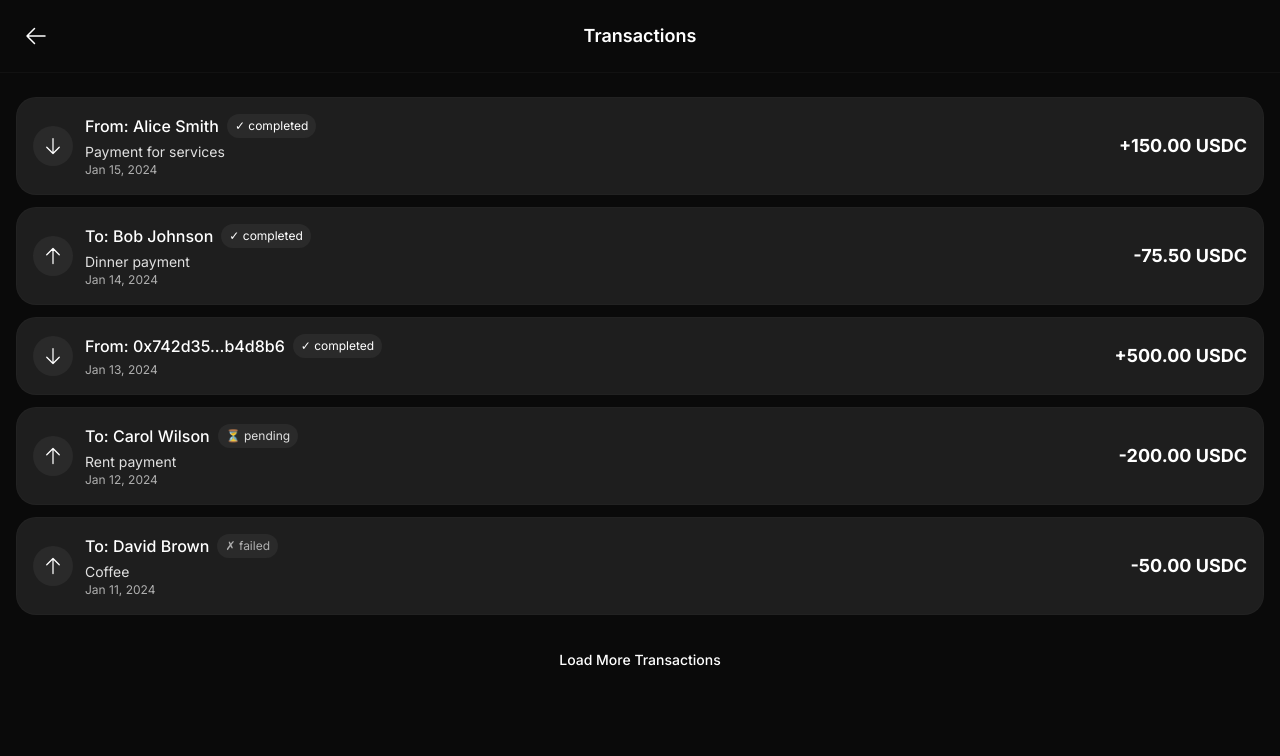
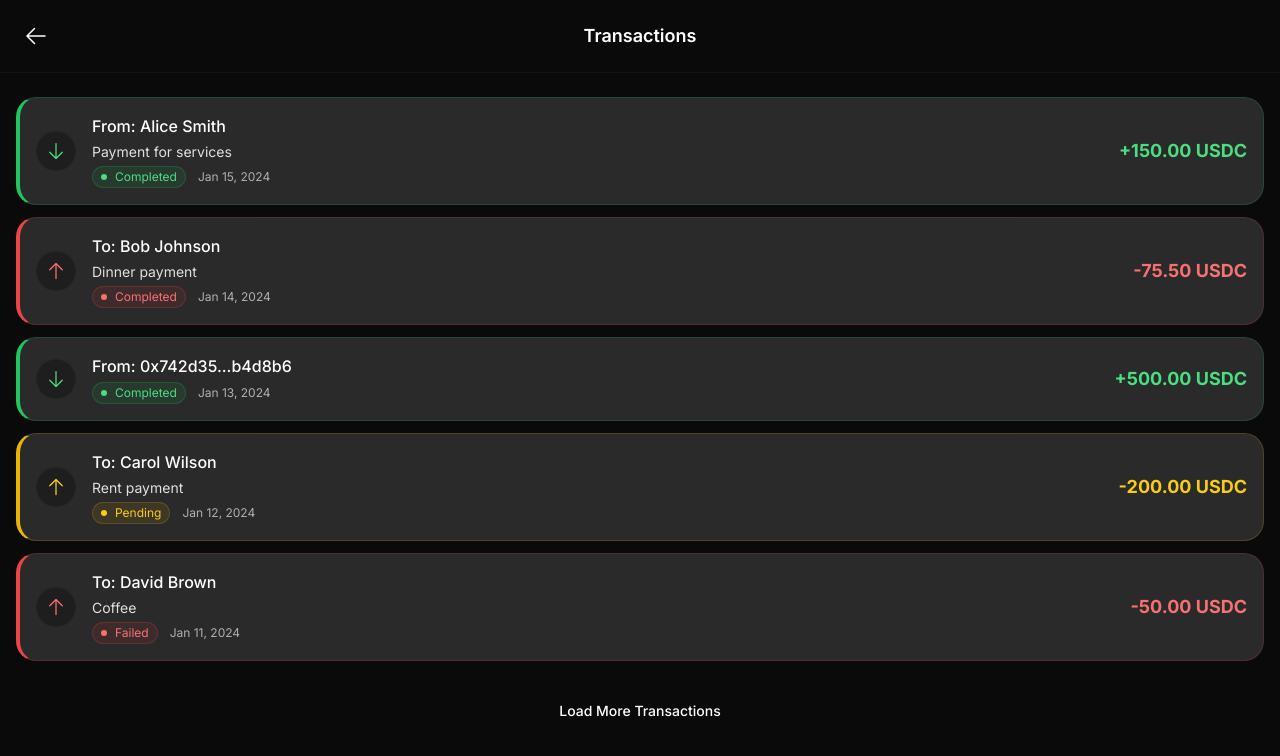
Before and after one commit to useaura/frontend, a React (Vite) app: page /transactions in a window 1280 px wide. Shown: the top 756 px of the page. Built offline with nearby package versions, Linux system fonts and the light colour scheme; a web font is replaced by a local one.

Commit message:
updated the transaction page to match the Home page recentraction element

```diff
--- a/src/pages/Transactions/Transactions.tsx
+++ b/src/pages/Transactions/Transactions.tsx
@@ -1,4 +1,5 @@
 import { useNavigate } from 'react-router-dom';
+import { motion, AnimatePresence } from 'framer-motion';
 import { ArrowLeftIcon, ArrowDownIcon, ArrowUpIcon } from '@heroicons/react/24/outline';
 
 type Transaction = {
@@ -9,6 +10,38 @@ type Transaction = {
   date: string;
   status: 'completed' | 'pending' | 'failed';
   narration?: string;
+};
+
+// Animation variants
+const containerVariants = {
+  hidden: { opacity: 0 },
+  visible: {
+    opacity: 1,
+    transition: {
+      staggerChildren: 0.05,
+    },
+  },
+};
+
+const transactionItemVariants = {
+  hidden: { opacity: 0, x: -20 },
+  visible: {
+    opacity: 1,
+    x: 0,
+    transition: {
+      type: "spring" as const,
+      damping: 20,
+      stiffness: 300,
+    },
+  },
+  hover: {
+    scale: 1.02,
+    transition: {
+      type: "spring" as const,
+      damping: 25,
+      stiffness: 400,
+    },
+  },
 };
 
 const mockTransactions: Transaction[] = [
@@ -61,22 +94,51 @@ const mockTransactions: Transaction[] = [
 export const Transactions = () => {
   const navigate = useNavigate();
 
-  const getStatusColor = (status: string) => {
-    switch (status) {
-      case 'completed': return 'text-text-primary';
-      case 'pending': return 'text-text-secondary';
-      case 'failed': return 'text-text-tertiary';
-      default: return 'text-text-tertiary';
+  const computeClasses = (status: Transaction['status'], type: Transaction['type']) => {
+    // Pending always yellow
+    if (status === 'pending') {
+      return {
+        bg: 'bg-yellow-500/10',
+        text: 'text-yellow-400',
+        border: 'border-yellow-500/20',
+        dot: 'bg-yellow-400',
+        amount: 'text-yellow-400',
+        stripe: 'border-l-yellow-500',
+      };
     }
+
+    // Failed always red
+    if (status === 'failed') {
+      return {
+        bg: 'bg-red-500/10',
+        text: 'text-red-400',
+        border: 'border-red-500/20',
+        dot: 'bg-red-400',
+        amount: 'text-red-400',
+        stripe: 'border-l-red-500',
       };
+    }
 
-  const getStatusIcon = (status: string) => {
-    switch (status) {
-      case 'completed': return '✓';
-      case 'pending': return '⏳';
-      case 'failed': return '✗';
-      default: return '';
+    // Completed: green for received, red for sent
+    if (type === 'received') {
+      return {
+        bg: 'bg-green-500/10',
+        text: 'text-green-400',
+        border: 'border-green-500/20',
+        dot: 'bg-green-400',
+        amount: 'text-green-400',
+        stripe: 'border-l-green-500',
+      };
     }
+
+    return {
+      bg: 'bg-red-500/10',
+      text: 'text-red-400',
+      border: 'border-red-500/20',
+      dot: 'bg-red-400',
+      amount: 'text-red-400',
+      stripe: 'border-l-red-500',
+    };
   };
 
   const formatDate = (dateString: string) => {
@@ -89,74 +151,95 @@ export const Transactions = () => {
   };
 
   return (
-    <div className="flex flex-col min-h-screen">
+    <motion.div
+      className="flex flex-col min-h-screen bg-background"
+      initial={{ opacity: 0 }}
+      animate={{ opacity: 1 }}
+      transition={{ duration: 0.3 }}
+    >
       {/* Header */}
-      <div className="flex items-center justify-between p-4 border-b border-border/20">
-        <button onClick={() => navigate('/home')} className="p-2">
+      <motion.div
+        className="flex items-center justify-between p-4 border-b border-border/20"
+        initial={{ y: -20, opacity: 0 }}
+        animate={{ y: 0, opacity: 1 }}
+        transition={{ duration: 0.3, delay: 0.1 }}
+      >
+        <motion.button
+          onClick={() => navigate('/home')}
+          className="p-2 hover:bg-surface rounded-xl transition-colors"
+          whileHover={{ scale: 1.05 }}
+          whileTap={{ scale: 0.95 }}
+        >
           <ArrowLeftIcon className="w-6 h-6 text-text-primary" />
-        </button>
+        </motion.button>
         <h1 className="text-lg font-semibold text-text-primary">Transactions</h1>
         <div className="w-10" />
-      </div>
+      </motion.div>
 
       {/* Content */}
       <div className="flex-1 px-4 py-6">
-        <div className="space-y-3">
-          {mockTransactions.map((transaction) => (
-            <div
+        <motion.div
+          className="space-y-3"
+          variants={containerVariants}
+          initial="hidden"
+          animate="visible"
+        >
+          {mockTransactions.map((transaction, index) => {
+            const c = computeClasses(transaction.status, transaction.type);
+            return (
+              <motion.div
                 key={transaction.id}
-              className="bg-surface border border-border/20 rounded-xl p-4 hover:bg-surface-secondary transition-colors"
+                className={`flex items-center justify-between p-4 bg-surface-secondary border ${c.border} rounded-xl hover:border-border/40 transition-all duration-300 ${c.stripe} border-l-4`}
+                variants={transactionItemVariants}
+                whileHover="hover"
+                custom={index}
               >
-              <div className="flex items-center justify-between">
-                <div className="flex items-center gap-3">
-                  {/* Transaction Icon */}
-                  <div className={`w-10 h-10 rounded-xl flex items-center justify-center ${
-                    transaction.type === 'received' ? 'bg-surface-secondary' : 'bg-surface-secondary'
-                  }`}>
+                <div className="flex items-center gap-4">
+                  <div className="w-10 h-10 bg-surface border border-border/20 rounded-xl flex items-center justify-center">
                     {transaction.type === 'received' ? (
-                      <ArrowDownIcon className="w-5 h-5 text-text-primary" />
+                      <ArrowDownIcon className={`w-5 h-5 ${c.amount}`} />
                     ) : (
-                      <ArrowUpIcon className="w-5 h-5 text-text-primary" />
+                      <ArrowUpIcon className={`w-5 h-5 ${c.amount}`} />
                     )}
                   </div>
-
-                  {/* Transaction Details */}
-                  <div className="flex-1">
-                    <div className="flex items-center gap-2 mb-1">
-                      <span className="font-medium text-text-primary">
+                  <div>
+                    <div className="font-medium text-text-primary mb-1">
                       {transaction.type === 'received' ? 'From' : 'To'}: {transaction.counterparty}
-                      </span>
-                      <span className={`text-xs px-2 py-1 rounded-full ${getStatusColor(transaction.status)} bg-surface-secondary`}>
-                        {getStatusIcon(transaction.status)} {transaction.status}
-                      </span>
                     </div>
                     {transaction.narration && (
-                      <div className="text-sm text-text-secondary">{transaction.narration}</div>
+                      <div className="text-sm text-text-secondary mb-1">{transaction.narration}</div>
                     )}
+                    <div className="flex items-center gap-3">
+                      <div className={`text-xs inline-flex items-center gap-2 px-2 py-0.5 border rounded-full ${c.bg} ${c.text} ${c.border}`}>
+                        <span className={`w-1.5 h-1.5 rounded-full ${c.dot}`}></span>
+                        <span className="capitalize">{transaction.status}</span>
+                      </div>
                       <div className="text-xs text-text-tertiary">{formatDate(transaction.date)}</div>
                     </div>
                   </div>
-
-                {/* Amount */}
-                <div className="text-right">
-                  <div className={`font-bold text-lg ${
-                    transaction.type === 'received' ? 'text-text-primary' : 'text-text-primary'
-                  }`}>
-                    {transaction.amount} USDC
                 </div>
-                </div>
-              </div>
-            </div>
-          ))}
-        </div>
+                <div className={`font-bold text-lg ${c.amount}`}>{transaction.amount} USDC</div>
+              </motion.div>
+            );
+          })}
+        </motion.div>
 
         {/* Load More */}
-        <div className="text-center mt-8">
-          <button className="text-text-primary text-sm font-medium">
+        <motion.div
+          className="text-center mt-8"
+          initial={{ opacity: 0, y: 20 }}
+          animate={{ opacity: 1, y: 0 }}
+          transition={{ duration: 0.3, delay: 0.5 }}
+        >
+          <motion.button
+            className="text-text-primary text-sm font-medium hover:text-text-secondary transition-colors px-4 py-2 rounded-xl hover:bg-surface"
+            whileHover={{ scale: 1.05 }}
+            whileTap={{ scale: 0.95 }}
+          >
             Load More Transactions
-          </button>
+          </motion.button>
+        </motion.div>
       </div>
-      </div>
-    </div>
+    </motion.div>
   );
 };
```
Lines whose indentation alone changed are shown as unchanged.
